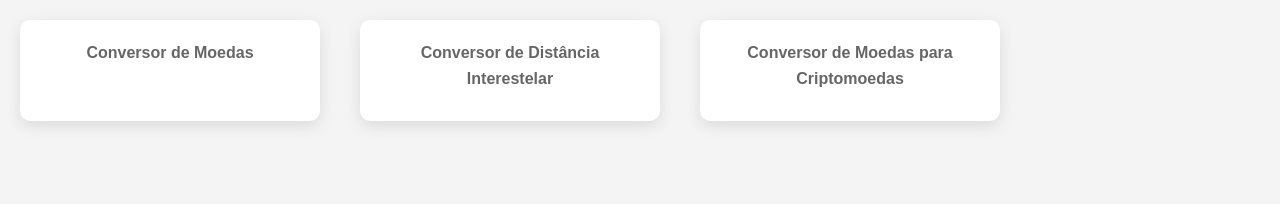
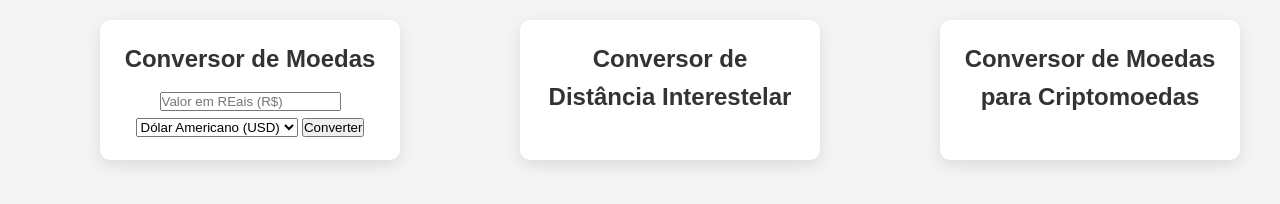
Before and after one commit to Andrehlb/js-projects.github.io, a plain HTML site: page index-conversores.html in a window 1280 px wide. Drawn offline with Linux system fonts and the light colour scheme.

Commit message:
Update index-conversores.html

```diff
--- a/assets/css/style-conversores.css
+++ b/assets/css/style-conversores.css
@@ -16,6 +16,8 @@
 
   /* Estilos para o container dos cards */
   .card-container {
+    gap: 20px;
+    flex-wrap: wrap;
     display: flex;
     justify-content: center;
     flex-wrap: wrap;
@@ -26,6 +28,7 @@
   .card {
     width: 100%;
     max-width: 300px;
+    margin: 0 auto;
     background: #ffffff;
     border-radius: 10px;
     box-shadow: 0 5px 15px rgba(0,0,0,0.1);
@@ -38,19 +41,20 @@
 
 .card:hover {
     transform: translateY(-5px);
-    box-shadow: 0 10 px 20 px rgba(0,0,0,0.2);
+    box-shadow: 0 10px 20px rgba(0,0,0,0.2);
 }
 
 /* Estilos para conteúdo dentro de cada card */
 .card-content {
-    padding: 20PX;
+    padding: 20px;
     text-align: center;
 }
 
 .card-content h2 {
+    font-size: 24px;
+    color: #333;
     margin-bottom: 10px;
-    font-size: 16px;
-    color: #666;
+
 }
 
 /* Responsividade */
--- a/index-conversores.html
+++ b/index-conversores.html
@@ -1,11 +1,11 @@
 <!DOCTYPE html>
-<html lang="en">
+<html lang="pt-br">
 
 <head>
     <meta charset="UTF-8">
     <meta name="viewport" content="width=device-width, initial-scale=1.0">
     <title>Conversores</title>
-    <link rel="stylesheet" href="assets\css\style-conversores.css">
+    <link rel="stylesheet" href="assets/css/style-conversores.css">
     <script src="script-conversores.js" defer></script>
 </head>
 
@@ -14,7 +14,17 @@
         <div class="card" id="conversor-moedas">
             <div class="card-content">
                 <h2>Conversor de Moedas</h2>
-                <!-- Elementos do conversor de moedas aqui -->
+                <input type="number" id="valorReais" placeholder="Valor em REais (R$)" class="input-field"/>
+                <select id="moedaSelecionada" class input-field">
+                    <option value="USD">Dólar Americano (USD)</option>
+                    <option value="EUR">Euro (EUR)</option>
+                    <option value="GBP">Libra Esterlina (GBP)</option>
+                    <option value="JPY">Iene Japonês (JPY)</option>
+                    <option value="CHF">Franco Suíço (CHF)</option>
+                    <option value="YUAN">Yuan Chinês (YUAN)</option>
+                </select>
+                <button id="botaoConverterMoedas" class="convet-button">Converter</button>
+                <p id="resultadosMoedas"class="resultado"></p>
             </div>
         </div>
 
--- a/script-conversores.js
+++ b/script-conversores.js
@@ -21,7 +21,7 @@ const fetchData = async (url) => {
 // });
 
 // Conversor de Moedas
-const converterMoedas = asunc () => {
+const converterMoedas = async () => {
     try {
         const valorEmReais = parseFloat(document.getElementById("valorReais").value);
         const dados = await fetchData('URL_DA_API_DE_TAXAS');
```
